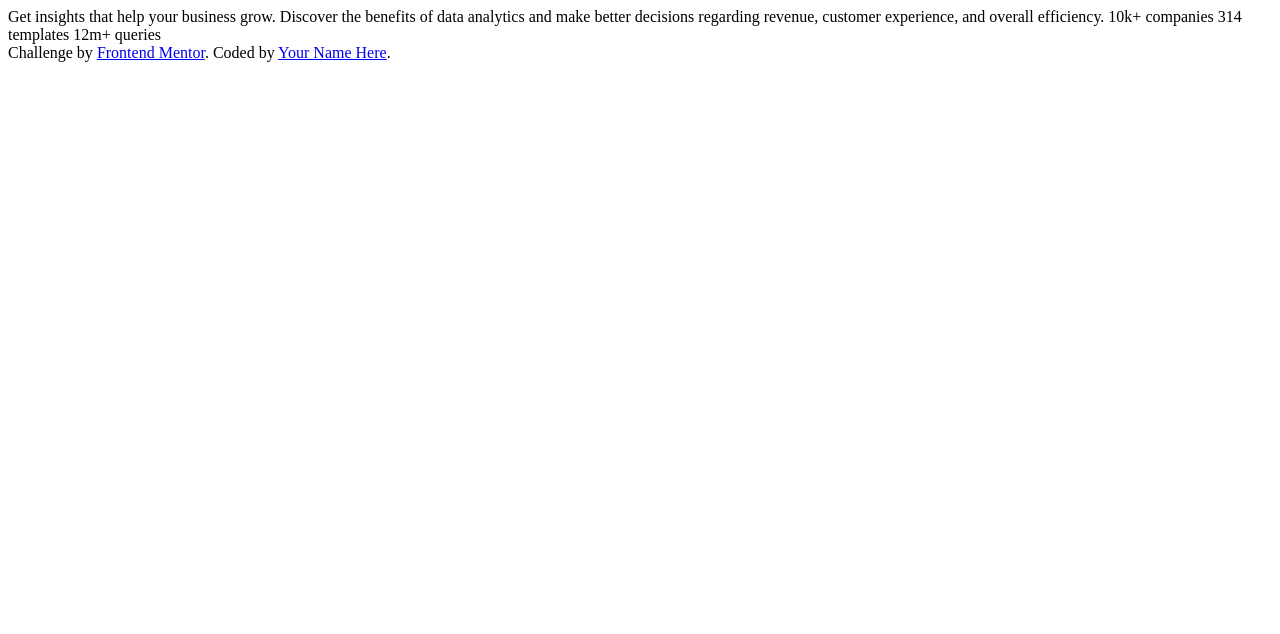
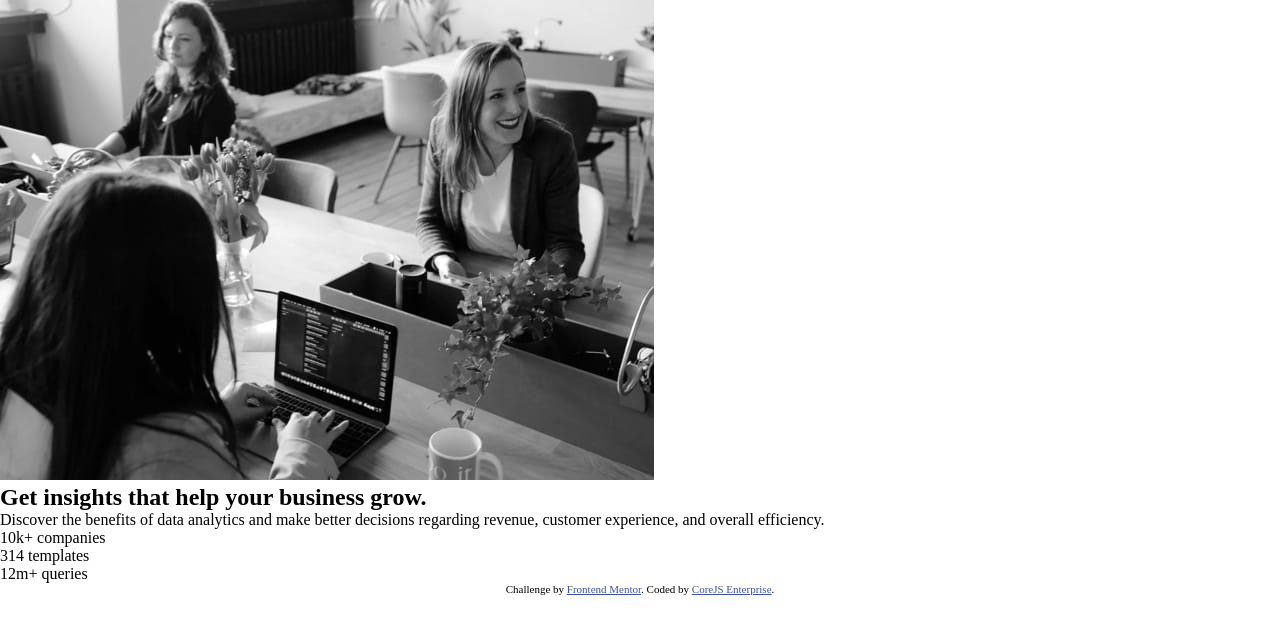
Before and after one commit to CoreJS-YT/stats-preview, a plain HTML site: page index.html in a window 1280 px wide. Drawn offline with Linux system fonts and the light colour scheme.

Commit message:
HTML Finalizado

```diff
--- a/index.html
+++ b/index.html
@@ -4,22 +4,29 @@
   <meta charset="UTF-8">
   <meta name="viewport" content="width=device-width, initial-scale=1.0">
   <link rel="icon" type="image/png" sizes="32x32" href="./images/favicon-32x32.png">
+  <link rel="stylesheet" href="./css/index.css">
   <title>Frontend Mentor | Stats preview card component</title>
 </head>
 <body>
-
-  Get insights that help your business grow.
-
-  Discover the benefits of data analytics and make better decisions regarding revenue, customer
-  experience, and overall efficiency.
-
-  10k+ companies
-  314 templates
-  12m+ queries
-
-  <div class="attribution">
-    Challenge by <a href="https://www.frontendmentor.io?ref=challenge" target="_blank">Frontend Mentor</a>.
-    Coded by <a href="#">Your Name Here</a>.
+  <div class="card">
+    <div class="card__preview">
+      <img src="/images/image-header-mobile.jpg" alt="Image stats" class="card__preview__image">
+    </div>
+    <div class="card__desc">
+      <h2 class="card__desc__desc-title">Get insights that help your business grow.</h2>
+      <p class="card__desc__description">
+        Discover the benefits of data analytics and make better decisions regarding revenue, customer experience, and overall efficiency.
+      </p>
+      <div class="card__desc__stats">
+        <p class="card__desc__stats__stat">10k+ <span>companies</span>
+        </p>
+        <p class="card__desc__stats__stat">314 <span>templates</span>
+        </p>
+        <p class="card__desc__stats__stat">12m+ <span>queries</span>
+        </p>
+      </div>
+    </div>
   </div>
+  <div class="attribution"> Challenge by <a href="https://www.frontendmentor.io?ref=challenge" target="_blank">Frontend Mentor</a>. Coded by <a href="https://corejs-yt.github.io">CoreJS Enterprise</a>.</div>
 </body>
 </html>
```
